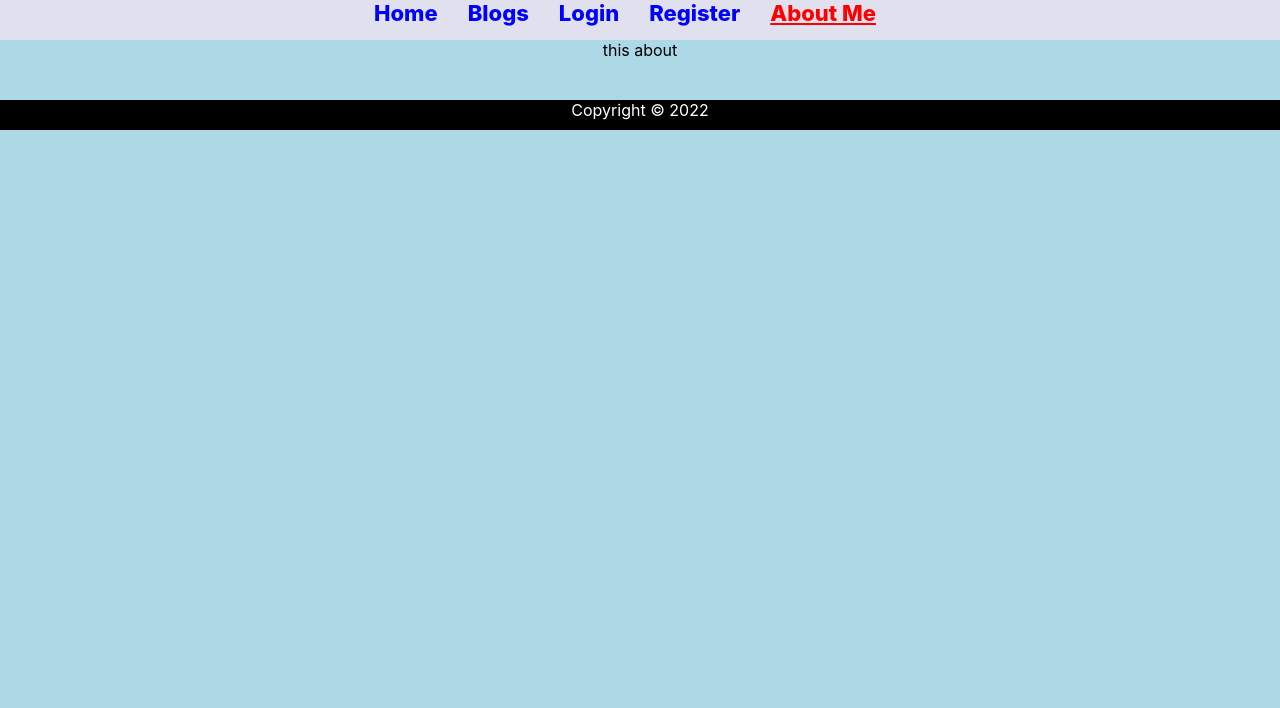
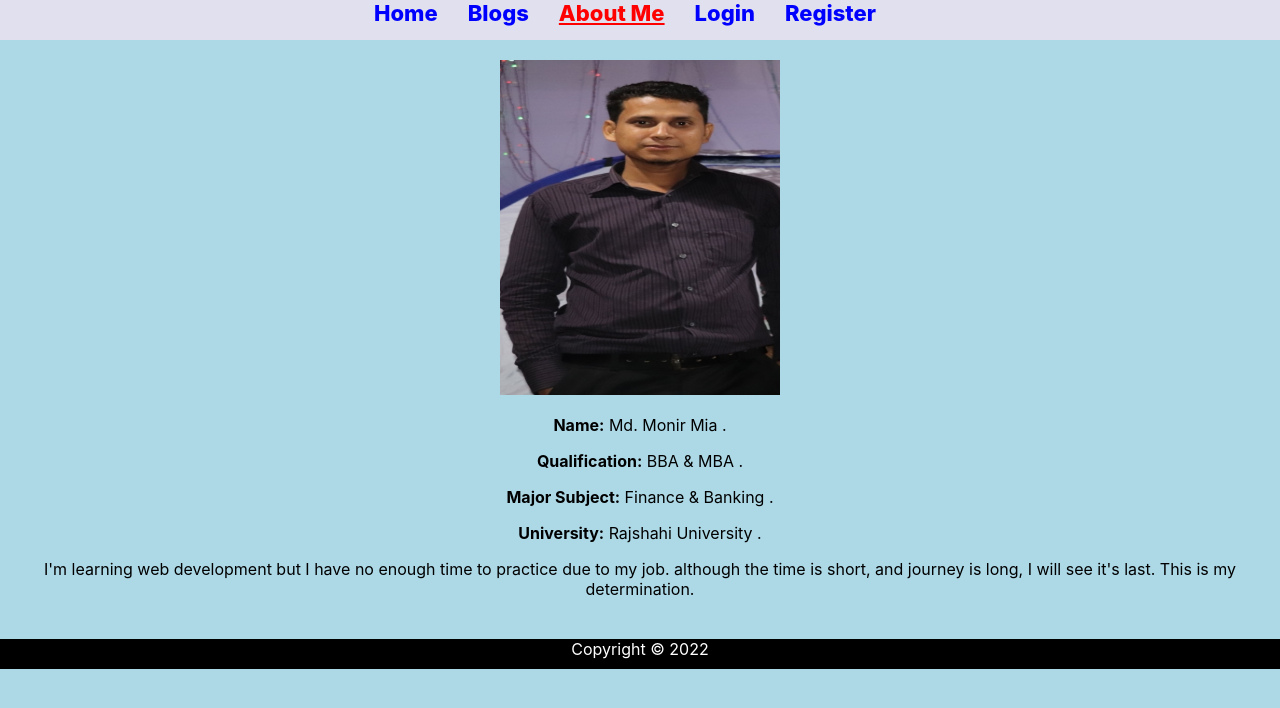
Before and after one commit to monir3430/Tuition-Service, a React (Create React App) app: page /About in a window 1280 px wide. Shown: the top 708 px of the page. Built offline with nearby package versions, Linux system fonts and the light colour scheme.

Commit message:
About Page

```diff
--- a/src/About/About.css
+++ b/src/About/About.css
@@ -0,0 +1,5 @@
+.me img{
+    margin-top: 20px;
+    width: 280px;
+    height: 335px;
+}
--- a/src/About/About.js
+++ b/src/About/About.js
@@ -1,9 +1,19 @@
 import React from 'react';
+import me from '../../src/images/me.jpg'
+import './About.css'
 
 const About = () => {
     return (
-        <div>
-           this about
+        <div className='me'>
+            <img src={me} alt="" />
+           <p><b>Name:</b> Md. Monir Mia .</p>
+           <p><b>Qualification:</b> BBA & MBA .</p>
+           <p><b>Major Subject:</b> Finance & Banking .</p>
+           <p><b>University:</b> Rajshahi University .</p>
+           <p>I'm learning web development but I have no enough time to practice due to my job. although the time is short, and journey is long, I will see it's last. This is my determination.</p>
+
+
+
         </div>
     );
 };
--- a/src/App.js
+++ b/src/App.js
@@ -2,6 +2,7 @@ import { Route, Routes } from 'react-router-dom';
 import About from './About/About';
 import './App.css';
 import Blogs from './Blogs/Blogs';
+import Contact from './../src/Contact/Contact';
 import Footer from './Footer/Footer';
 import Header from './Header/Header';
 import Home from './Home/Home';
@@ -18,6 +19,8 @@ function App() {
       <Route path='/' element = {<Home></Home>}></Route>
         <Route path='/Home' element = {<Home></Home>}></Route>
         <Route path='/Services' element = {<Services></Services>}></Route>
+        <Route path='/Contact' element = {<Contact></Contact>}></Route>
+
 
         <Route path='/Blogs' element = {<Blogs></Blogs>}></Route>
         <Route path='/About' element = {<About></About>}></Route>
--- /dev/null
+++ b/src/Contact/Contact.js
@@ -0,0 +1,13 @@
+import React from 'react';
+import { Link } from 'react-router-dom';
+
+const contact = () => {
+    return (
+        <div>
+           <p><b>Email:</b> <a href="">miamonir3430@gmail.com</a></p>
+           <p><b>Mobile: </b>+8807179983249</p>
+        </div>
+    );
+};
+
+export default contact;
--- a/src/Footer/Footer.css
+++ b/src/Footer/Footer.css
@@ -1,7 +1,7 @@
 .footer{
     background-color: black;
     color: white;
-    margin-top: 40px;
+    margin-top: 40PX;
     height: 30px;
 
 }
--- a/src/Header/Header.js
+++ b/src/Header/Header.js
@@ -1,5 +1,6 @@
 import React from 'react';
-import { Link, NavLink } from 'react-router-dom';
+import { NavLink } from 'react-router-dom';
+import { auth } from '../../src/Firebase/firebase.init'
 import './Header.css';
 
 const Header = () => {
@@ -27,6 +28,13 @@ const Header = () => {
                 Blogs
             </NavLink>
             <NavLink
+                to="/About"
+                style={({ isActive }) =>
+                    (isActive ? {textDecoration: 'underline', color: 'red' } : { color: 'blue' })}
+            >
+               About Me
+            </NavLink>
+            <NavLink
                 to="/Login"
                 style={({ isActive }) =>
                     (isActive ? { textDecoration: 'underline', color: 'red' } : { color: 'blue' })}
@@ -40,13 +48,6 @@ const Header = () => {
             >
                Register
             </NavLink>
-            <NavLink
-                to="/About"
-                style={({ isActive }) =>
-                    (isActive ? {textDecoration: 'underline', color: 'red' } : { color: 'blue' })}
-            >
-               About Me
-            </NavLink>
         </div>
     );
 };
--- a/src/Home/Home.css
+++ b/src/Home/Home.css
@@ -1,5 +1,6 @@
 body{
     background-color:lightblue;
+    height: 100%;
 }
 .banner{
     border: 1px solid blue;
--- a/src/Login/Login.js
+++ b/src/Login/Login.js
@@ -85,13 +85,14 @@ const Login = () => {
         }
     }, [hookError, googleError])
 
+
     return (
         <div className="login-container">
             <div className="login">Login</div>
             <form className="login-form" onSubmit={handleLogin}>
-                <input type="text" placeholder="Your Email" onChange={handleEmailChange} />
+                <input type="text" placeholder="Your Email" onChange={handleEmailChange} required/>
                 {errors?.email && <p className="error-message">{errors.email}</p>}
-                <input type="password" placeholder="password" onChange={handlePasswordChange} />
+                <input type="password" placeholder="password" onChange={handlePasswordChange} required />
                 {errors?.password && <p className="error-message">{errors.password}</p> }
                 <button>Login</button>
 
--- a/src/NotFound/NotFound.js
+++ b/src/NotFound/NotFound.js
@@ -3,7 +3,7 @@ import React from 'react';
 const NotFound = () => {
     return (
         <div>
-            <h1>notr found</h1>
+            <h1>404 ! Pages Not Found</h1>
         </div>
     );
 };
--- a/src/Services/Services.js
+++ b/src/Services/Services.js
@@ -2,6 +2,7 @@ import './Services.css';
 import React from 'react';import batch from '../images/batch.jpg'
 import virtual from '../images/virtual.jpg'
 import home from '../images/home.jpg'
+import { Link } from 'react-router-dom';
 
 
 const Services = () => {
@@ -16,7 +17,9 @@ const Services = () => {
                 <p><b>Description:</b> I carefully nurse your child at your home. This package includes one person only at a time. I'm waiting for your response. Please take schedule.</p>
 
                 <h5>Service Charge : 1000 tk/Month</h5>
+                <Link to="/Contact">
                 <button className='button'>Contact Me</button>
+                </Link>
             </div>
             <div className='teaching-option'>
                 <h3> 1. Batch Teaching</h3>
@@ -24,7 +27,9 @@ const Services = () => {
                 <h5>Category : Grouping</h5>
                 <p><b>Description:</b> I teach every person at a selected Ac room. This package includes hundred of person at a time. I'm waiting for your response. Please take schedule.</p>
                 <h5>Service Charge : 1500 tk/Month</h5>
+                <Link to="/Contact">
                 <button className='button'>Contact Me</button>
+                </Link>
             </div>
             <div className='teaching-option'>
                 <h3> 1. Virtual Teaching</h3>
@@ -32,7 +37,9 @@ const Services = () => {
                 <h5>Category : Grouping</h5>
                 <p><b>Description:</b> I teach every person by online. This package include 500 person at a time. I will provide google meet link for live class after buying this package. I'm waiting for your response. Please take schedule.</p>
                 <h5>Service Charge : 700 tk/Month</h5>
+                <Link to="/Contact">
                 <button className='button'>Contact Me</button>
+                </Link>
             </div>
         </div>
     );
--- a/src/Signup/Signup.js
+++ b/src/Signup/Signup.js
@@ -18,7 +18,6 @@ const Signup = () => {
         general: "",
     });
 
-    const [showPass, setShowPass] = useState(false);
 
     const [createUserWithEmailAndPassword, user, loading, hookError] =
         useCreateUserWithEmailAndPassword(auth, { sendEmailVerification: true });
@@ -95,10 +94,10 @@ const Signup = () => {
         <div className="login-container">
             <div className="login">Sign up</div>
             <form className="login-form" onSubmit={handleLogin}>
-                <input type="text" placeholder="Your Email" onChange={handleEmailChange} />
+                <input type="text" placeholder="Your Email" onChange={handleEmailChange} required />
                 {errors?.email && <p className="error-message">{errors.email}</p>}
                 <div>
-                    <input type= "password" placeholder="password" onChange={handlePasswordChange} />
+                    <input type= "password" placeholder="password" onChange={handlePasswordChange} required/>
                     {errors?.password && <p className="error-message">{errors.password}</p>}
 
                 </div>
```
Also changed, not shown: src/images/me.jpg (added).
